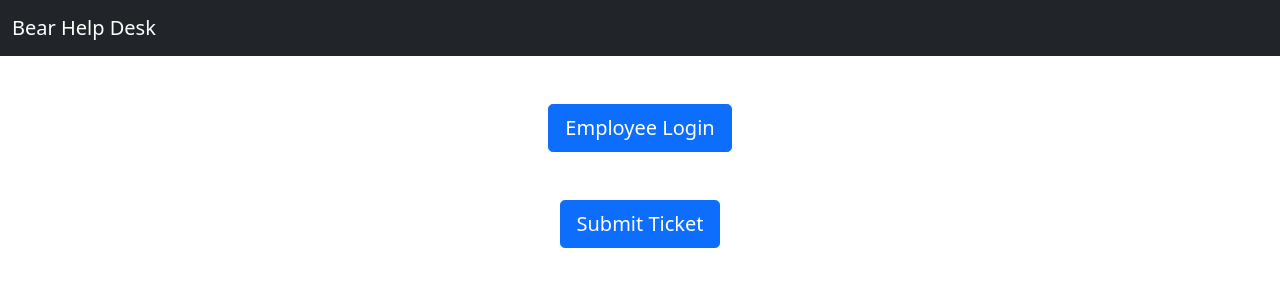
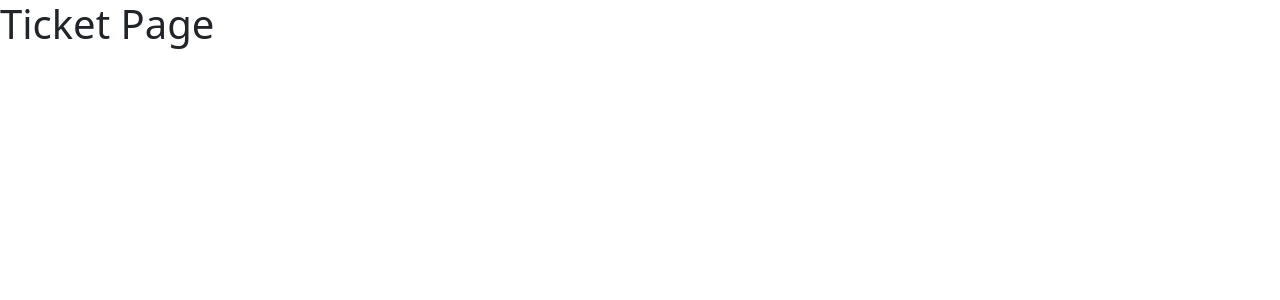
Before and after one commit to rileygrotenhuis/BearHelpDesk, a React (Create React App) app in the folder client/: page /ticket/1 in a window 1280 px wide. Shown: the top 300 px of the page. Built offline with nearby package versions, Linux system fonts and the light colour scheme.

Commit message:
Add ability to click on title of card to bring to Ticket page.

```diff
--- a/client/src/App.js
+++ b/client/src/App.js
@@ -13,6 +13,7 @@ import LoginPage from './Pages/LoginPage';
 import DashboardPage from './Pages/DashboardPage';
 import BoardPage from './Pages/BoardPage';
 import ProfilePage from './Pages/ProfilePage';
+import TicketPage from './Pages/TicketPage';
 
 
 // Main App Component
@@ -23,6 +24,9 @@ function App() {
 	<div>
 		<Router>
 			<Switch>
+				<Route path="/ticket/:ticketID">
+					<TicketPage />
+				</Route>
 				<Route path="/board">
 					<BoardPage />
 				</Route>
--- a/client/src/Components/TicketCard.js
+++ b/client/src/Components/TicketCard.js
@@ -1,13 +1,27 @@
 // React Modules
-import React from 'react';
+import React, { useState, useEffect } from 'react';
+import {
+    Link
+} from 'react-router-dom';
 
 // Ticket Card Component
 function TicketCard(props) {
+
+    // useState Variables
+    const [ticketURL, setTicketURL] = useState();
+
+    // On Page Load
+    useEffect(() => {
+        // Set ticketURL
+        setTicketURL('/ticket/' + props.ticketInfo.ticket_id);
+    }, []);
+
+
     // JSX
     return (
         <div className="card" style={{width: "18rem"}}>
             <div className="card-body">
-                <h5 className="card-title">{props.ticketInfo.title}</h5>
+                <Link to={ticketURL}><h5 className="card-title">{props.ticketInfo.title}</h5></Link>
                 <h6 className="card-subtitle mb-2 text-muted">Type: {props.ticketInfo.type}</h6>
                 <h6 className="card-subtitle mb-2 text-muted">Urgency: {props.ticketInfo.urgency}</h6>
                 <h6 className="card-subtitle mb-2 text-muted">Date Submitted: {props.ticketInfo.date_submitted}</h6>
--- /dev/null
+++ b/client/src/Pages/TicketPage.js
@@ -0,0 +1,20 @@
+// React Modules
+import React, { useEffect } from 'react';
+import { useParams } from 'react-router-dom';
+
+// Ticket Page
+function TicketPage() {
+
+    // useParams Variables
+    const { ticketID } = useParams();
+
+    // JSX
+    return (
+        <div>
+            <h1>Ticket Page</h1>
+        </div>
+    );
+}
+
+// Export
+export default TicketPage;
```
